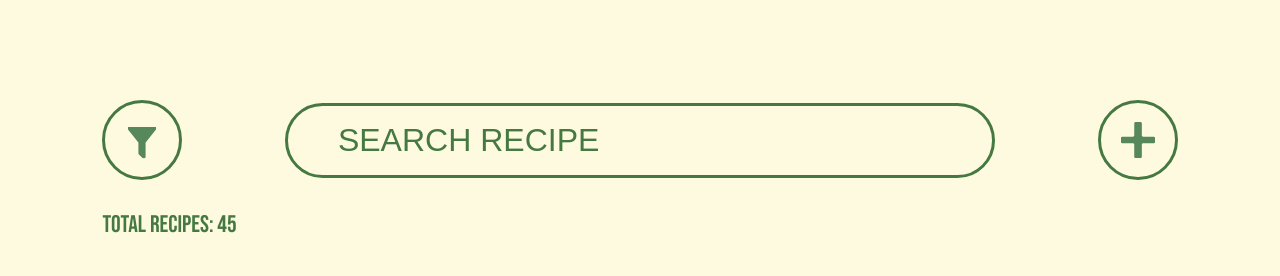
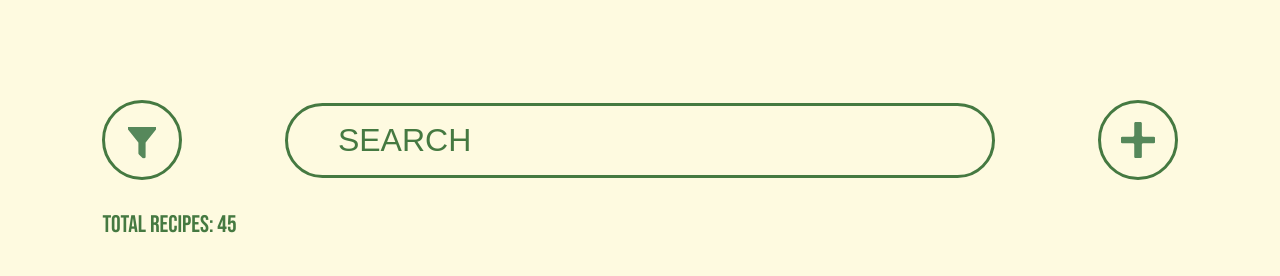
Before and after one commit to lucabusby/FoodSite, a plain HTML site: page index.html in a window 1280 px wide. Shown: the top 276 px of the page. Drawn offline with Linux system fonts and the light colour scheme.

Commit message:
testing dvh

```diff
--- a/index.html
+++ b/index.html
@@ -21,12 +21,7 @@
             <img src="Filter.svg" alt="Filter Icon" class="icon" />
           </button>
           <!-- Search input for filtering recipes -->
-          <input
-            type="text"
-            class="search"
-            id="search"
-            placeholder="SEARCH RECIPE"
-          />
+          <input type="text" class="search" id="search" placeholder="SEARCH" />
           <!-- Add button opens the add-recipe lightbox -->
           <button class="add-button" id="add-recipe-btn">
             <img src="Add.svg" alt="Add Icon" class="icon" />
--- a/styles.css
+++ b/styles.css
@@ -312,7 +312,7 @@ a {
   border-radius: 30px;
   width: 100%;
   max-width: 600px;
-  max-height: 90vh;
+  max-height: 90dvh;
   color: var(--dark-green);
   position: relative;
   box-sizing: border-box;
```
